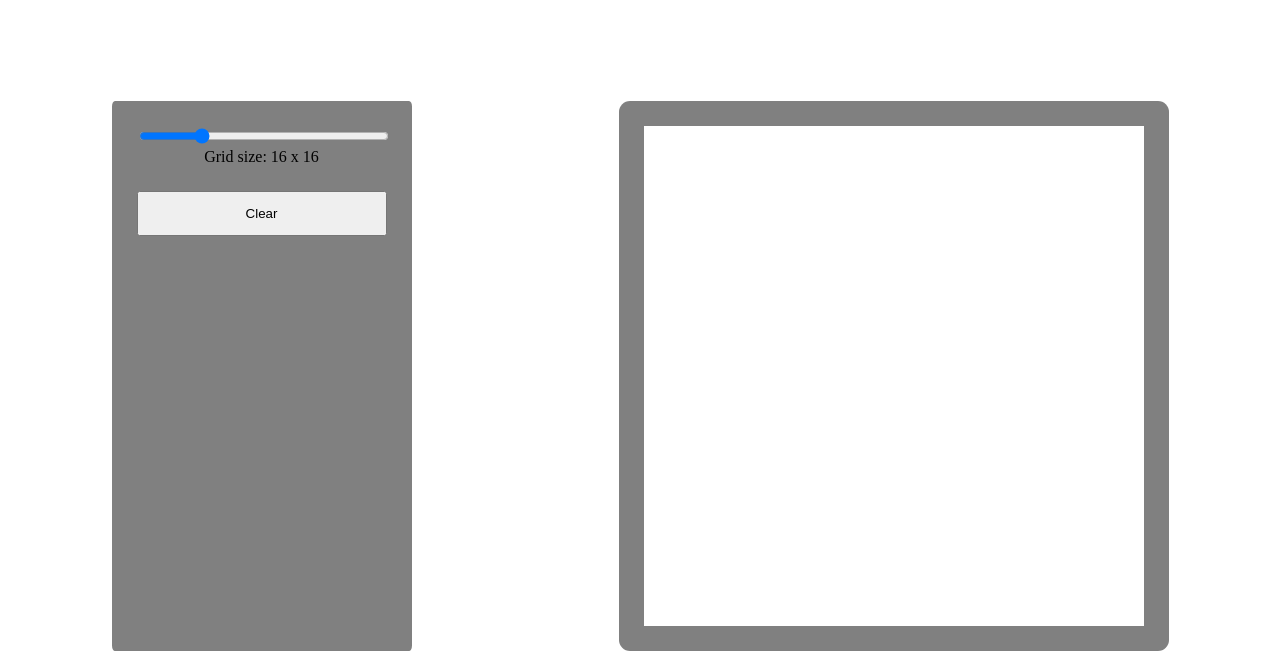
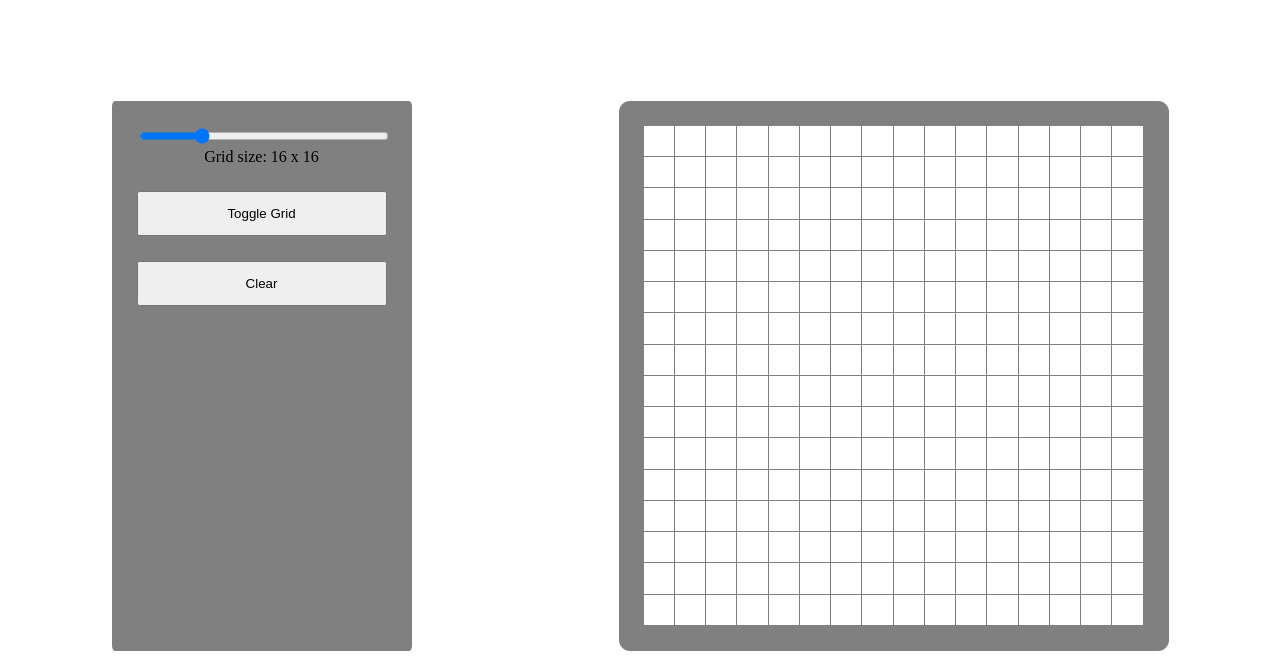
Before and after one commit to Development-Omnia/Etch-and-Sketch, a plain HTML site: page index.html in a window 1280 px wide. Shown: the part 162-821 px from the top of the page. Drawn offline with Linux system fonts and the light colour scheme.

Commit message:
added toggle grid functionallity

```diff
--- a/index.html
+++ b/index.html
@@ -29,6 +29,8 @@
                 </div>
             </div>
 
+            <button class="toggleGrid" onclick="toggleGrid()">Toggle Grid</button>
+
             <button class="clearBtn" onclick="clearGrid()">Clear</button>
         </div>
 
--- a/script.js
+++ b/script.js
@@ -9,6 +9,7 @@ body.addEventListener("mouseup", () => {
 // let columns = 16;
 
 let eraser = false;
+let gridBorder;
 
 firstLoad()
 
@@ -23,6 +24,7 @@ function firstLoad(){
 
 let isPressed = false;
 function genGrid(columns, rows){
+    gridBorder = true
     grid.style.display = "grid";
     grid.style.setProperty("grid-template-columns", `repeat(${columns},1fr)`);
     grid.style.setProperty('grid-template-rows', `repeat(${rows},1fr)`);
@@ -30,6 +32,7 @@ function genGrid(columns, rows){
     for(i = 0; i< columns*rows; i++){
         let div = document.createElement("div");
         div.classList.add("grid-item")
+        div.classList.add("grid-border")
         div.setAttribute("draggable", "false")
         div.addEventListener("mousedown", () => {
             isPressed=true;
@@ -50,11 +53,46 @@ function genGrid(columns, rows){
     }
 }
 
+// disabled as is not complete
+
+// function toggleEraser(){
+//     let gridItems = document.getElementsByClassName('grid-item')
+//     if(eraser == false){
+//         console.log(eraser)
+//         return eraser = true
+//     }
+//     if(eraser == true ) {
+//         console.log(eraser)
+//         return eraser = false
+//     }
+
+// }
+
+// if (eraser){
+//     e.target.style.backgroundColor = '';
+
+// }
 
 
 
+function toggleGrid(){
+    let gridItems = document.getElementsByClassName('grid-item')
 
+    if(gridBorder == true) {
+        for(var i = 0; i < gridItems.length; i++){
+            gridItems[i].setAttribute('class', 'grid-item');
+        }
+        return gridBorder = false;
+    }
 
+    if(gridBorder == false ){
+        for(var i = 0; i < gridItems.length; i++){
+            gridItems[i].setAttribute('class', 'grid-item grid-border');
+        }
+        return gridBorder =true
+    }
+
+}
 
 function clearGrid(){
     let gridItems = document.getElementsByClassName('grid-item')
--- a/style.css
+++ b/style.css
@@ -34,6 +34,12 @@ body {
     justify-content: center;
 }
 
+.toggleGrid{
+    margin-top: 25px;
+    width: 250px;
+    height: 45px;
+}
+
 .clearBtn{
     margin-top: 25px;
     width: 250px;
@@ -58,3 +64,9 @@ body {
     align-items:center;
     border-radius: 2%;
 }
+
+.grid-border {
+    border-width: 0px 1px 1px 0px;
+    border-style: solid;
+    border-color: grey;
+}
```
Also changed, not shown: 1 other file.
